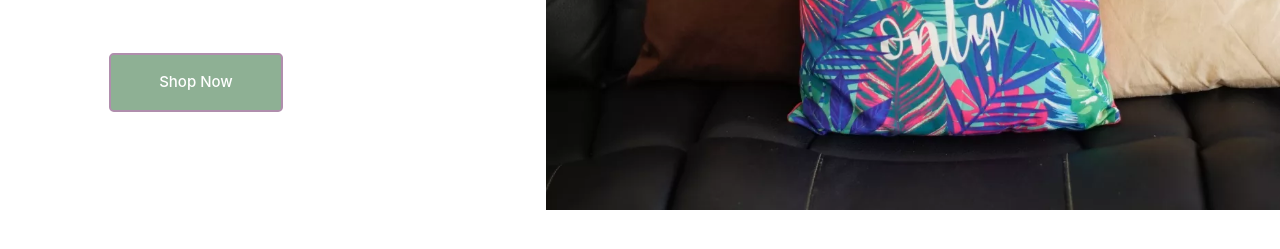
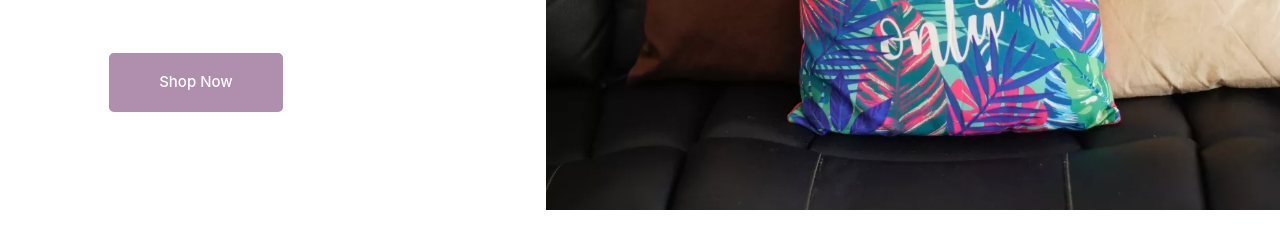
Before and after one commit to yosaloniya/pillow-mart, a plain HTML site: page index.html in a window 1280 px wide. Shown: the part 433-682 px from the top of the page. Drawn offline with nearby package versions, Linux system fonts and the light colour scheme.

Commit message:
btn-color

```diff
--- a/style.css
+++ b/style.css
@@ -76,7 +76,7 @@
 .sec-2-btn {
 
   margin-top: 40px;
-  background-color: #8eb094;
+  background-color: #b08ead;
   border: 2px solid #b08ead !important;
   color: #fff;
   font-size: 15px !important;
```
